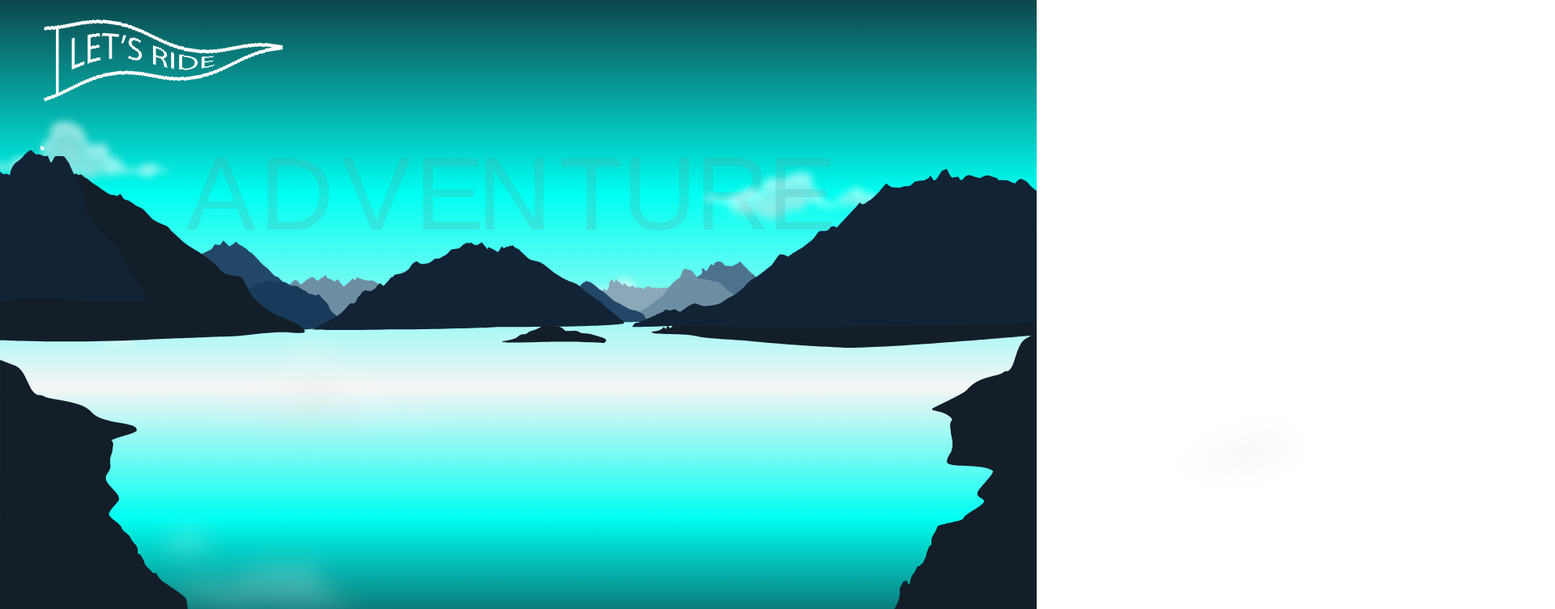
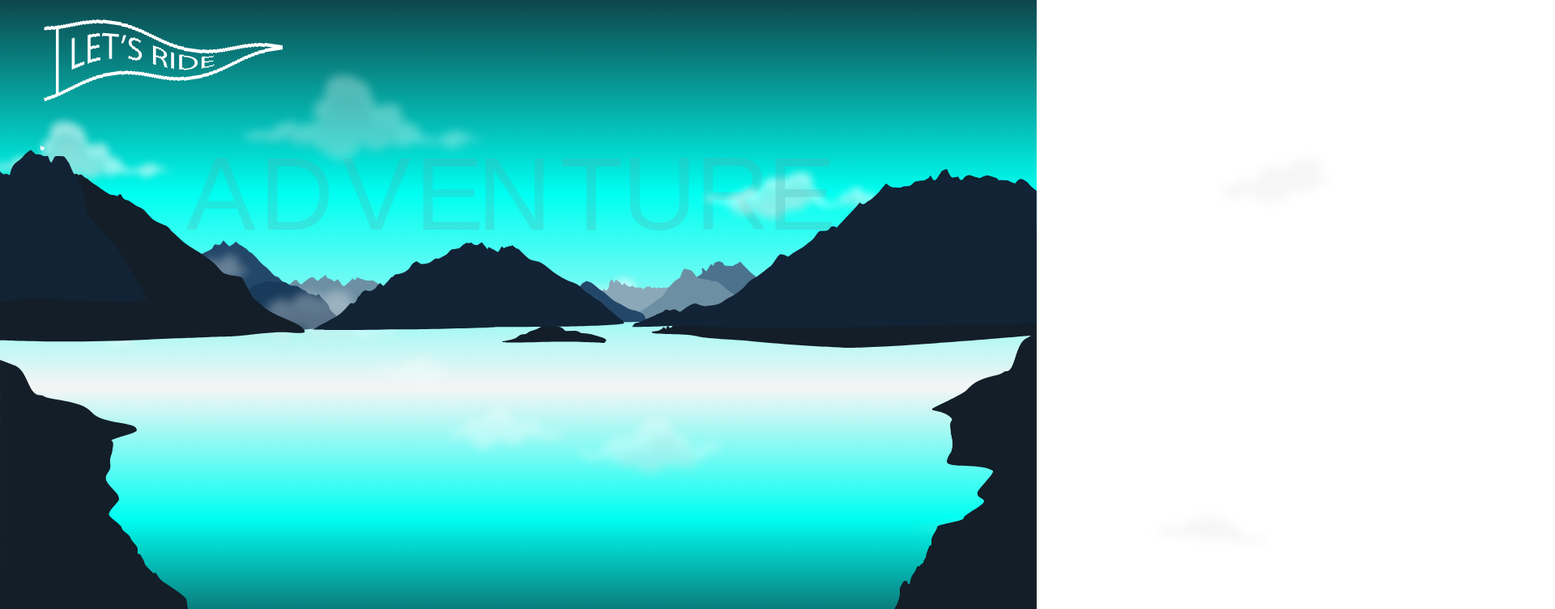
Before and after one commit to rogueathletic/lake-living-parallax, a plain HTML site: page index.html in a window 1280 px wide. Shown: the top 753 px of the page at 81% size, 1920 px wide, since content can reach past the window. Drawn offline with nearby package versions, Linux system fonts and the light colour scheme; a web font is replaced by a local one.

Commit message:
perfection hunting

```diff
--- a/assetts/styles/move.css
+++ b/assetts/styles/move.css
@@ -1,10 +1,10 @@
 #cloudsOne {
-    margin: 0 0 0 -400px;
-    filter: blur(16px);
-    opacity: 0.3;
+    margin: -42vh 0 0 -400px;
+    filter: blur(6px);
+    opacity: 0.4;
     position: absolute;
     z-index: 1;
-    animation: drift 50s 0s linear infinite forwards;
+    animation: drift 60s 0s linear infinite forwards;
   }
 
   #cloudsTwo {
```
